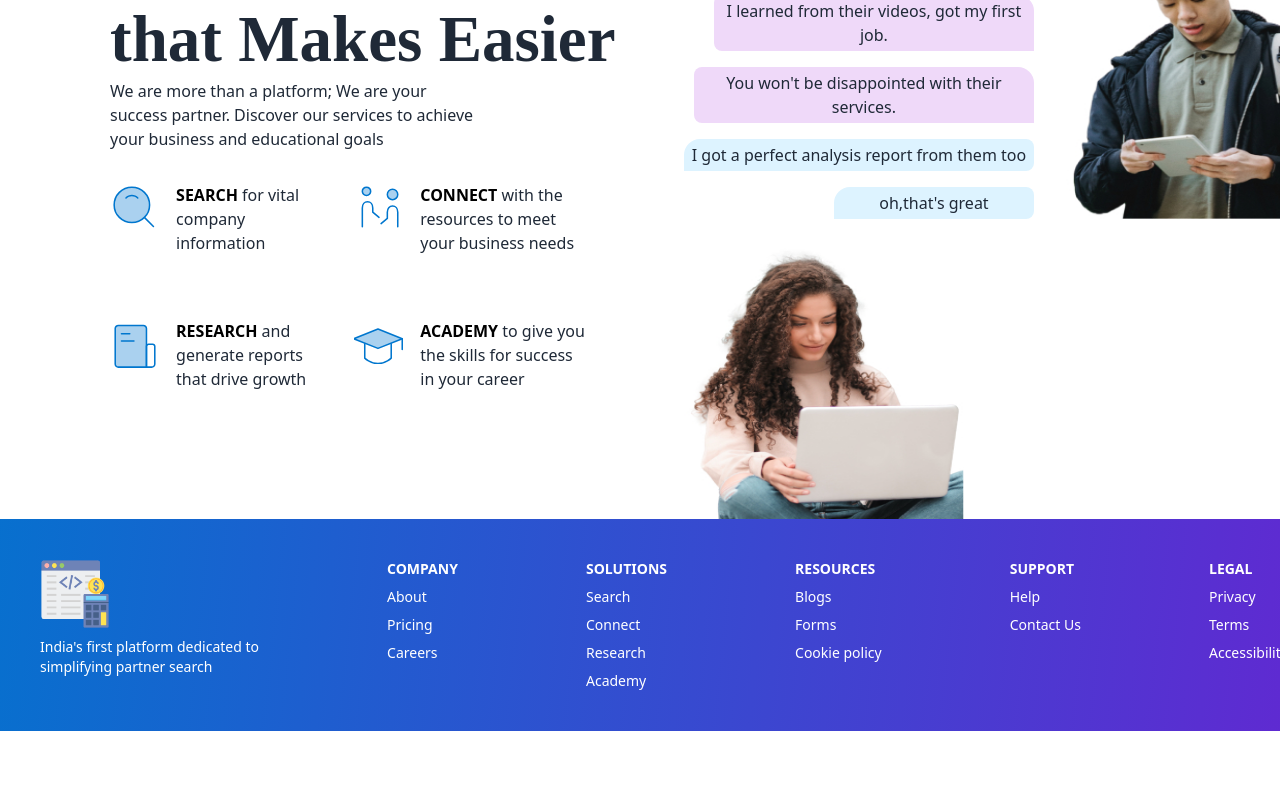
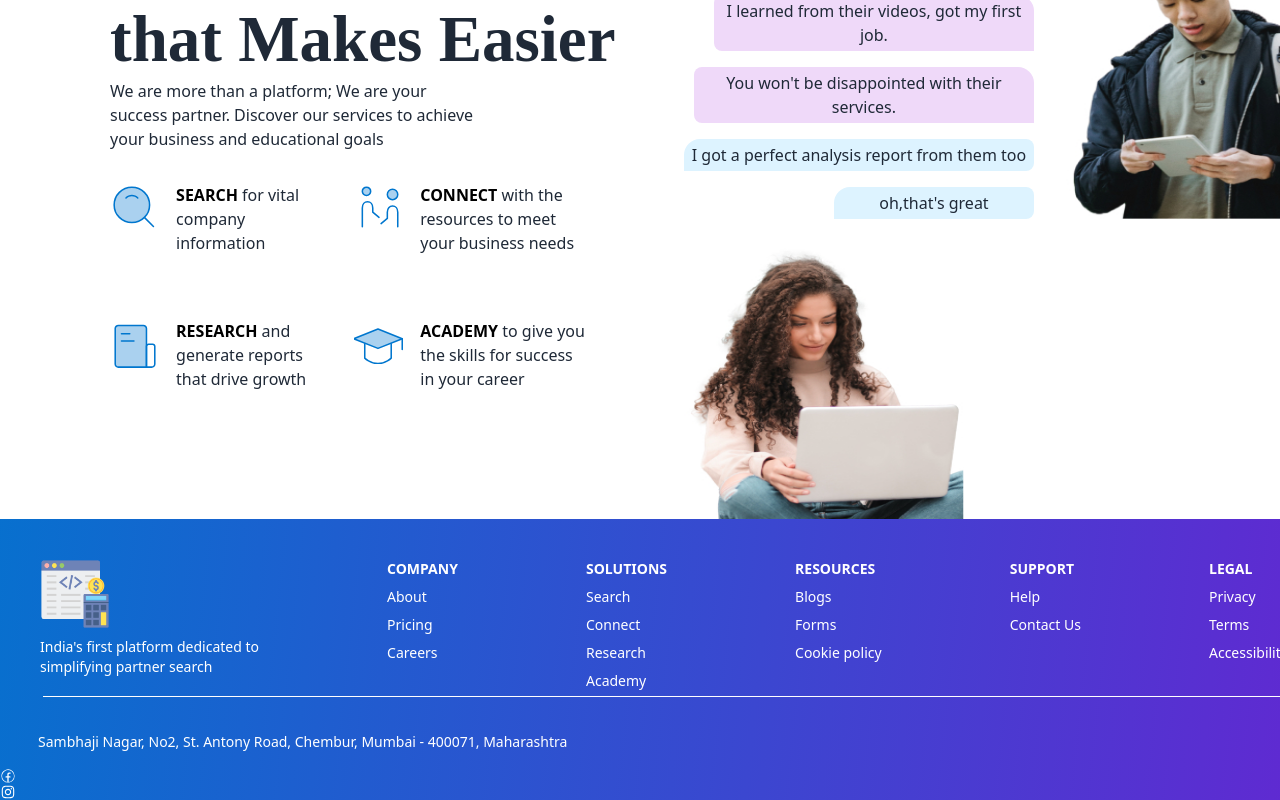
Before and after one commit to saifulislam975317/design-to-web-task, a React (Vite) app: page / in a window 1280 px wide. Shown: the part 1652-2452 px from the top of the page. Before the commit the page ends 2383 px from the top, so only its background shows below. Built offline with nearby package versions, Linux system fonts and the light colour scheme.

Commit message:
update info

```diff
--- a/package.json
+++ b/package.json
@@ -14,6 +14,7 @@
     "match-sorter": "^6.3.1",
     "react": "^18.2.0",
     "react-dom": "^18.2.0",
+    "react-icons": "^4.11.0",
     "react-router-dom": "^6.16.0",
     "sort-by": "^1.2.0"
   },
--- a/src/Components/Header/Css/header.css
+++ b/src/Components/Header/Css/header.css
@@ -33,3 +33,17 @@
     linear-gradient(96deg, #0076ce -7.82%, #9400d3 143.96%)
   );
 }
+
+.footerText {
+  position: relative;
+}
+.footerText::before {
+  content: "";
+  position: absolute;
+  display: block;
+  bottom: 150%;
+  left: 3%;
+  width: 97%;
+  height: 1px;
+  background: #ffffff;
+}
--- a/src/Components/Shared/Footer/Footer.jsx
+++ b/src/Components/Shared/Footer/Footer.jsx
@@ -1,11 +1,15 @@
 import footerLogo from "../../../assets/software.png";
+import { CiFacebook } from "react-icons/ci";
+import { AiOutlineInstagram } from "react-icons/ai";
 const Footer = () => {
   return (
-    <footer className="footer p-10 text-white footerBg">
+    <div className=" text-white footerBg ">
+      <footer className="footer p-10 ">
         <aside>
           <img className="w-[70px] h-[70px]" src={footerLogo} alt="" />
           <p>
-          India's first platform dedicated to <br /> simplifying partner search
+            India's first platform dedicated to <br /> simplifying partner
+            search
           </p>
         </aside>
         <nav>
@@ -39,6 +43,17 @@ const Footer = () => {
           <a className="link link-hover">Accessibility</a>
         </nav>
       </footer>
+      <div className="footerText">
+        <p className="text-[14px] px-[38px] pb-4 ">
+          Sambhaji Nagar, No2, St. Antony Road, Chembur, Mumbai - 400071,
+          Maharashtra
+        </p>
+        <div>
+          <CiFacebook />
+          <AiOutlineInstagram />
+        </div>
+      </div>
+    </div>
   );
 };
 
```
Also changed, not shown: 1 other file (tests, documents, lock files or other folders). Lines whose indentation alone changed are shown as unchanged.
